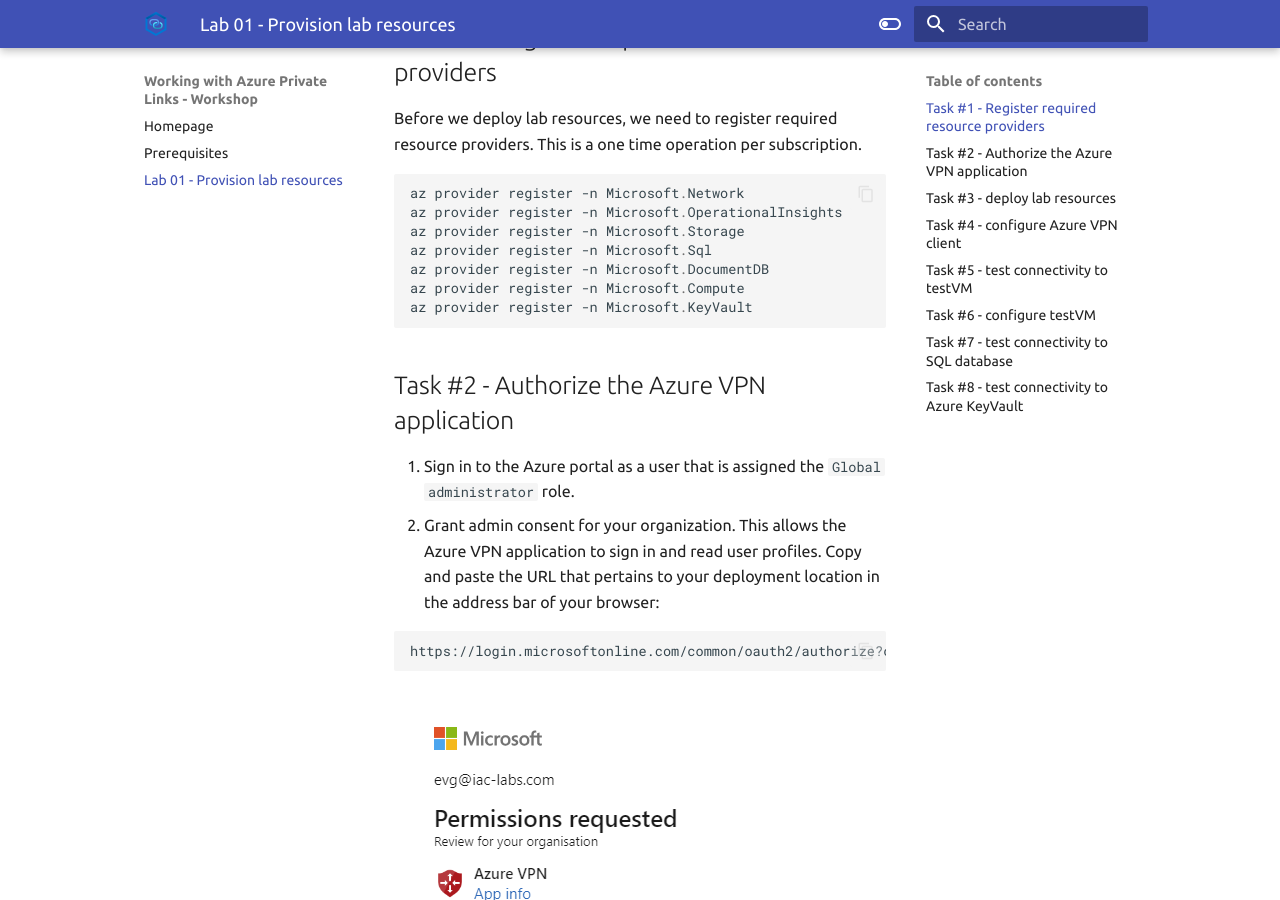
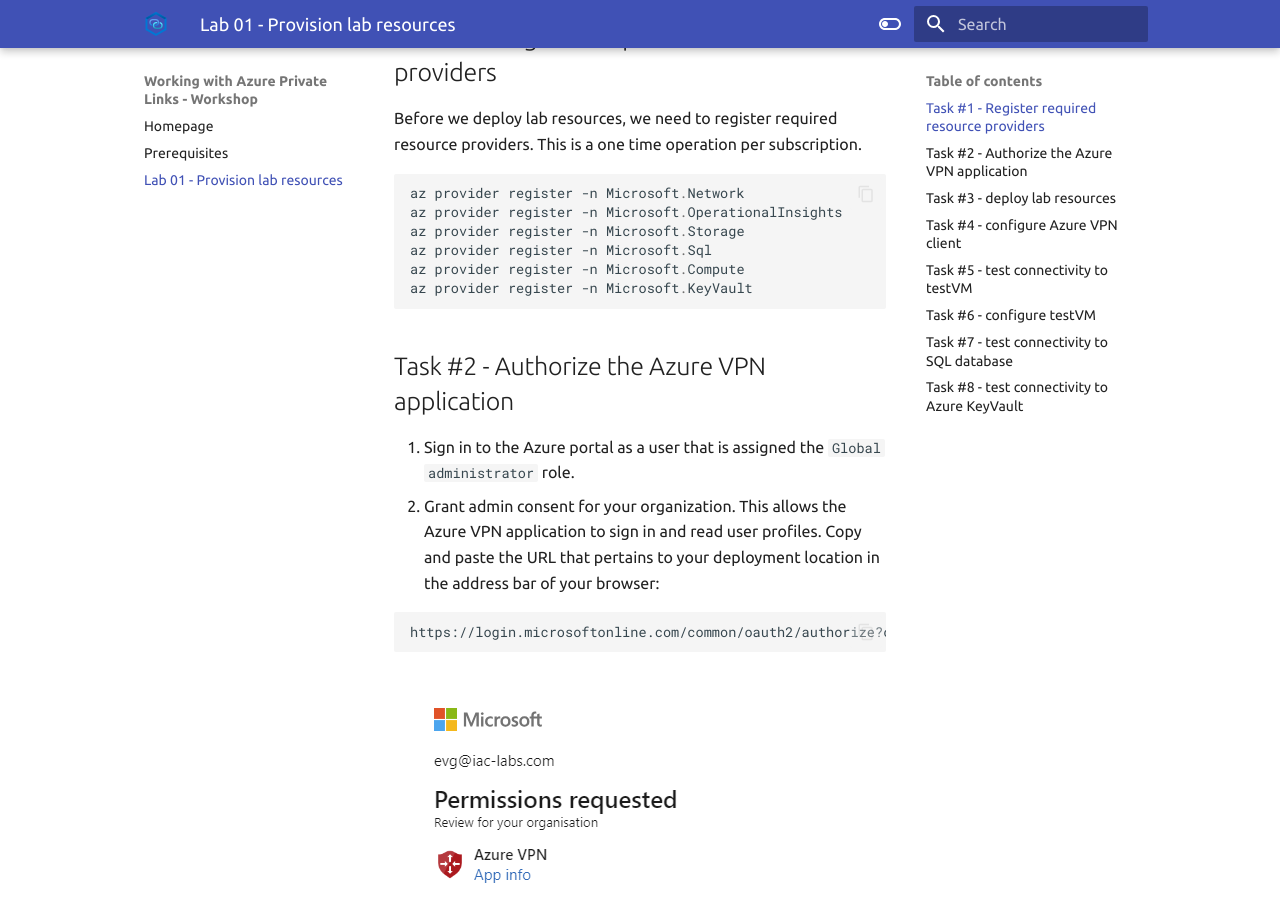
Before and after one commit to Infrastructure-AsCode/azure-private-links-labs, an MkDocs documentation site: the page built from docs/labs/lab-01/index.md, in a window 1280 px wide and 900 px high, scrolled down 612 px. Built offline with MkDocs 1.6.1 and Material for MkDocs 9.7.7, drawn with Linux system fonts in a browser that asks for light colours.

Commit message:
WIP - lab01

````diff
--- a/docs/labs/lab-01/index.md
+++ b/docs/labs/lab-01/index.md
@@ -19,7 +19,6 @@ az provider register -n Microsoft.Network
 az provider register -n Microsoft.OperationalInsights
 az provider register -n Microsoft.Storage
 az provider register -n Microsoft.Sql
-az provider register -n Microsoft.DocumentDB
 az provider register -n Microsoft.Compute
 az provider register -n Microsoft.KeyVault
 ```
````
